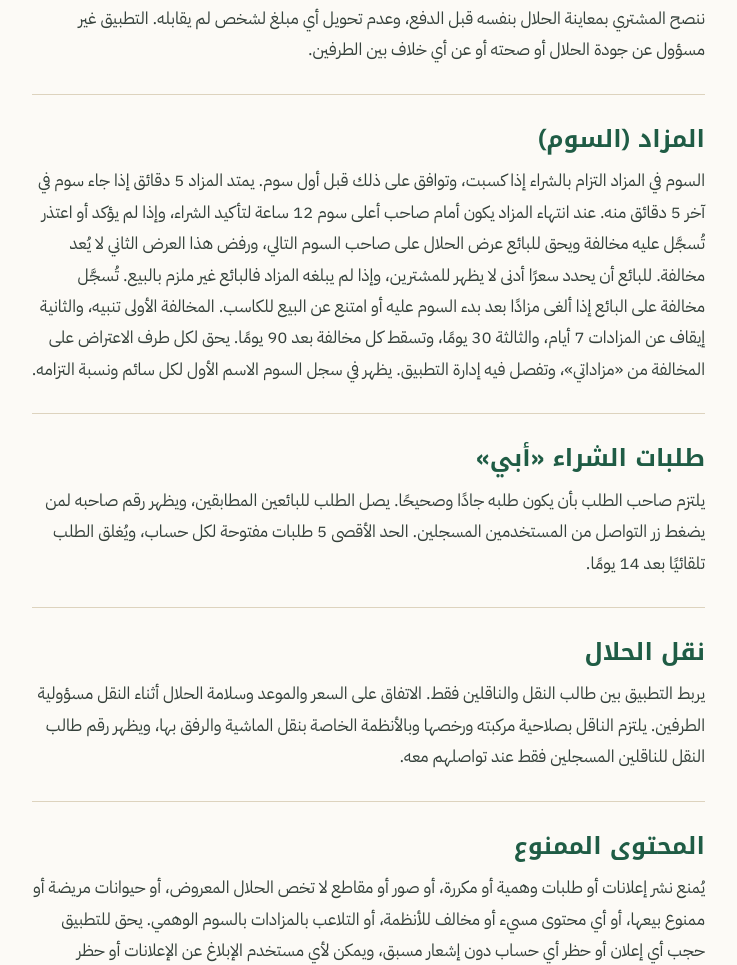
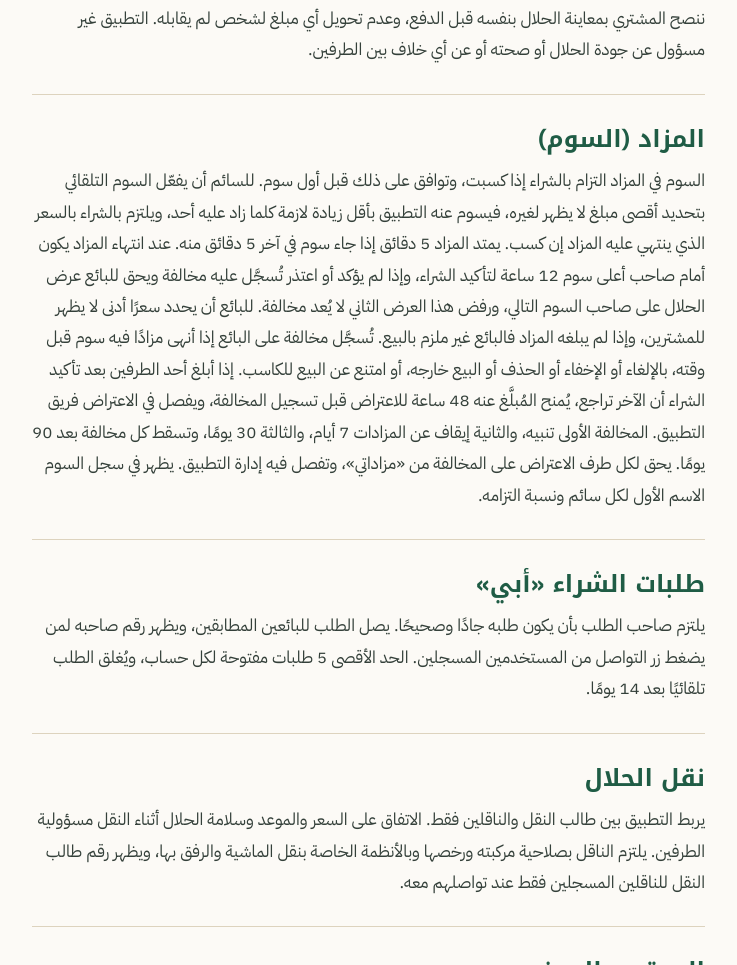
Before and after one commit to Ayyadali/souqal3z-web, a plain HTML site: page terms.html in a window 1280 px wide. Shown: the part 927-1892 px from the top of the page, without its empty margins (191-928 px from the left). Drawn offline with Linux system fonts and the light colour scheme; no server answers; a web font is replaced by a local one.

Commit message:
شروط المزاد: السوم التلقائي ومهلة الاعتراض 48 ساعة
Co-Authored-By: Claude Opus 5.5 <noreply@anthropic.com>
Claude-Session: https://claude.ai/code/session_012HXkNB3eHXRLaZDfibMd3S

```diff
--- a/terms.html
+++ b/terms.html
@@ -82,7 +82,7 @@
         </section>
         <section id="s5">
           <h2>المزاد (السوم)</h2>
-          <p>السوم في المزاد التزام بالشراء إذا كسبت، وتوافق على ذلك قبل أول سوم. يمتد المزاد 5 دقائق إذا جاء سوم في آخر 5 دقائق منه. عند انتهاء المزاد يكون أمام صاحب أعلى سوم 12 ساعة لتأكيد الشراء، وإذا لم يؤكد أو اعتذر تُسجَّل عليه مخالفة ويحق للبائع عرض الحلال على صاحب السوم التالي، ورفض هذا العرض الثاني لا يُعد مخالفة. للبائع أن يحدد سعرًا أدنى لا يظهر للمشترين، وإذا لم يبلغه المزاد فالبائع غير ملزم بالبيع. تُسجَّل مخالفة على البائع إذا ألغى مزادًا بعد بدء السوم عليه أو امتنع عن البيع للكاسب. المخالفة الأولى تنبيه، والثانية إيقاف عن المزادات 7 أيام، والثالثة 30 يومًا، وتسقط كل مخالفة بعد 90 يومًا. يحق لكل طرف الاعتراض على المخالفة من «مزاداتي»، وتفصل فيه إدارة التطبيق. يظهر في سجل السوم الاسم الأول لكل سائم ونسبة التزامه.</p>
+          <p>السوم في المزاد التزام بالشراء إذا كسبت، وتوافق على ذلك قبل أول سوم. للسائم أن يفعّل السوم التلقائي بتحديد أقصى مبلغ لا يظهر لغيره، فيسوم عنه التطبيق بأقل زيادة لازمة كلما زاد عليه أحد، ويلتزم بالشراء بالسعر الذي ينتهي عليه المزاد إن كسب. يمتد المزاد 5 دقائق إذا جاء سوم في آخر 5 دقائق منه. عند انتهاء المزاد يكون أمام صاحب أعلى سوم 12 ساعة لتأكيد الشراء، وإذا لم يؤكد أو اعتذر تُسجَّل عليه مخالفة ويحق للبائع عرض الحلال على صاحب السوم التالي، ورفض هذا العرض الثاني لا يُعد مخالفة. للبائع أن يحدد سعرًا أدنى لا يظهر للمشترين، وإذا لم يبلغه المزاد فالبائع غير ملزم بالبيع. تُسجَّل مخالفة على البائع إذا أنهى مزادًا فيه سوم قبل وقته، بالإلغاء أو الإخفاء أو الحذف أو البيع خارجه، أو امتنع عن البيع للكاسب. إذا أبلغ أحد الطرفين بعد تأكيد الشراء أن الآخر تراجع، يُمنح المُبلَّغ عنه 48 ساعة للاعتراض قبل تسجيل المخالفة، ويفصل في الاعتراض فريق التطبيق. المخالفة الأولى تنبيه، والثانية إيقاف عن المزادات 7 أيام، والثالثة 30 يومًا، وتسقط كل مخالفة بعد 90 يومًا. يحق لكل طرف الاعتراض على المخالفة من «مزاداتي»، وتفصل فيه إدارة التطبيق. يظهر في سجل السوم الاسم الأول لكل سائم ونسبة التزامه.</p>
         </section>
         <section id="s6">
           <h2>طلبات الشراء «أبي»</h2>
```
Also changed, not shown: privacy.html (+1 -1 lines).
